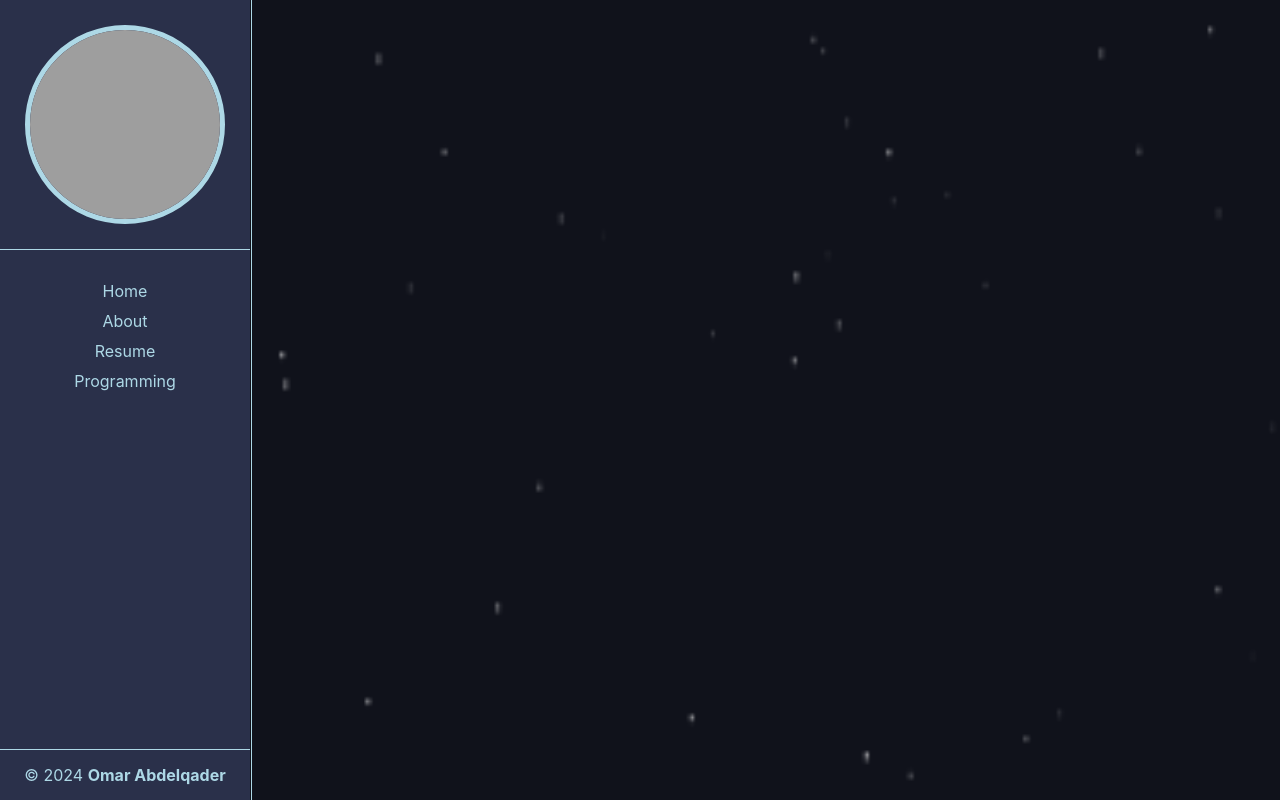
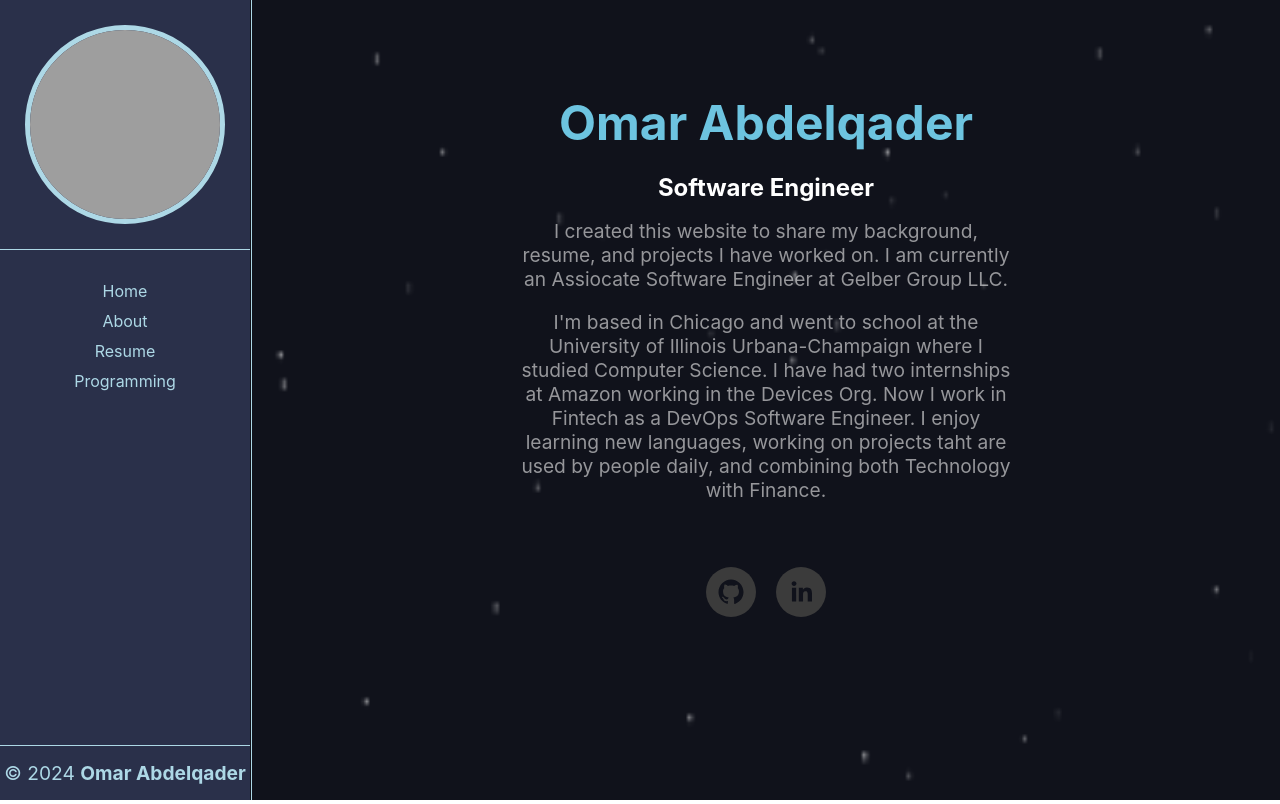
Before and after one commit to omarza11/omarza11.github.io, a React (Create React App) app: page / in a window 1280 px wide. Built offline with nearby package versions, Linux system fonts and the light colour scheme; grey boxes are pictures that could not be loaded.

Commit message:
updating home page

```diff
--- a/package.json
+++ b/package.json
@@ -14,6 +14,7 @@
     "react-dom": "^18.3.1",
     "react-router-dom": "6.26.0",
     "react-scripts": "5.0.1",
+    "react-social-icons": "6.17.0",
     "typescript": "^4.9.4",
     "web-vitals": "^2.1.4"
   },
--- a/src/index.css
+++ b/src/index.css
@@ -5,6 +5,7 @@ body {
     sans-serif;
   -webkit-font-smoothing: antialiased;
   -moz-osx-font-smoothing: grayscale;
+  overflow: hidden;
 }
 
 code {
@@ -20,10 +21,10 @@ div.sidebar {
   background-color: #2a304a;
   position: fixed;
   height: 100%;
-  overflow: auto;
+
 }
 
-div.content {
+div.layout {
   border-left: 1px solid lightblue;
   padding-left: 250px;
   height: 100%;
@@ -31,14 +32,19 @@ div.content {
   background-color: #10121b;
   position: absolute;
 }
+div.content {
+  height: 100%;
+  width:100%;
+  display: inline-block;
+  border-left: 1px solid lightblue;
+  position: relative;
+}
+
 
 div.background-canvas {
   height: 100%;
-  border-left: 1px solid lightblue;
-  display: flex;
-  justify-content: center;
-  align-items: center;
-
+  position: absolute;
+  width:100%;
 }
 
 canvas {
@@ -49,3 +55,39 @@ canvas {
 * {
   box-sizing: border-box;
 }
+
+div.container {
+  padding-left: 20%;
+  padding-right: 20%;
+  height:100%;
+  width:100%;
+  position: absolute;
+}
+div.home {
+  color: rgba(255, 255, 255, 0.562);
+  text-align: center;
+  padding: 15% 10%;
+}
+
+h1 {
+  color:rgb(109, 196, 224);
+  font-weight: 700;
+  font-size: 300%;
+  margin-bottom: .5em;
+  margin-top: 0;
+}
+
+h5 {
+  color:white;
+  font-size: 150%;
+  line-height: 1em;
+  margin-top: 0;
+  margin-bottom: .5em;
+}
+
+p {
+  font-size:120%;
+}
+ul.icons li a{
+  margin: 10px;
+}
--- a/src/index.tsx
+++ b/src/index.tsx
@@ -14,7 +14,7 @@ const root = ReactDOM.createRoot(
 root.render(
   <React.StrictMode>
     <Router>
-      <div className='content'>
+      <div className='layout'>
       <Sidebar />
       <Routes>
         <Route path="/" Component={Home}/>
--- a/src/pages/about.tsx
+++ b/src/pages/about.tsx
@@ -4,8 +4,10 @@ import StarryNight from '../components/starryNight';
 
 const About = () => {
   return (
-    <div className='background-canvas' id='background-canvas'>
-      <StarryNight />
+    <div  className='content'>
+      <div className='background-canvas' id='background-canvas'>
+        <StarryNight />
+      </div>
     </div>
   );
 };
--- a/src/pages/index.tsx
+++ b/src/pages/index.tsx
@@ -1,11 +1,37 @@
 // index.tsx
 import React from 'react';
 import StarryNight from '../components/starryNight';
+import { SocialIcon } from 'react-social-icons'
+
 
 const Home = () => {
   return (
-    <div className='background-canvas' id='background-canvas'>
-      <StarryNight />
+    <div  className='content'>
+      <div className='background-canvas' id='background-canvas'>
+        <StarryNight />
+      </div>
+      <div className='container'>
+        <div className='home'>
+          <h1>Omar Abdelqader</h1>
+          <h5>Software Engineer</h5>
+          <p> I created this website to share my background, resume, and projects I have worked on.
+            I am currently an Assiocate Software Engineer at Gelber Group LLC.
+          </p>
+          <p>
+            I'm based in Chicago and went to school at the University of Illinois Urbana-Champaign where I studied Computer Science.
+            I have had two internships at Amazon working in the Devices Org. Now I work in Fintech as a DevOps Software Engineer.
+            I enjoy learning new languages, working on projects taht are used by people daily, and combining both Technology with Finance.
+          </p>
+          <br />
+          <ul className='icons'>
+            <li>
+              <SocialIcon url="https://github.com/omarza11" bgColor='#3b3b3b'/>
+              <SocialIcon url="https://linkedin.com/in/omar-abdelqader1" bgColor='#3b3b3b'/>
+
+            </li>
+          </ul>
+        </div>
+      </div>
     </div>
   );
 };
--- a/src/pages/programming.tsx
+++ b/src/pages/programming.tsx
@@ -4,8 +4,10 @@ import StarryNight from '../components/starryNight';
 
 const Programming = () => {
   return (
-    <div className='background-canvas' id='background-canvas'>
-      <StarryNight />
+    <div  className='content'>
+      <div className='background-canvas' id='background-canvas'>
+        <StarryNight />
+      </div>
     </div>
   );
 };
--- a/src/pages/resume.tsx
+++ b/src/pages/resume.tsx
@@ -4,8 +4,10 @@ import StarryNight from '../components/starryNight';
 
 const Resume = () => {
   return (
-    <div className='background-canvas' id='background-canvas'>
-      <StarryNight />
+    <div  className='content'>
+      <div className='background-canvas' id='background-canvas'>
+        <StarryNight />
+      </div>
     </div>
   );
 };
```
Also changed, not shown: 1 other file (tests, documents, lock files or other folders).
